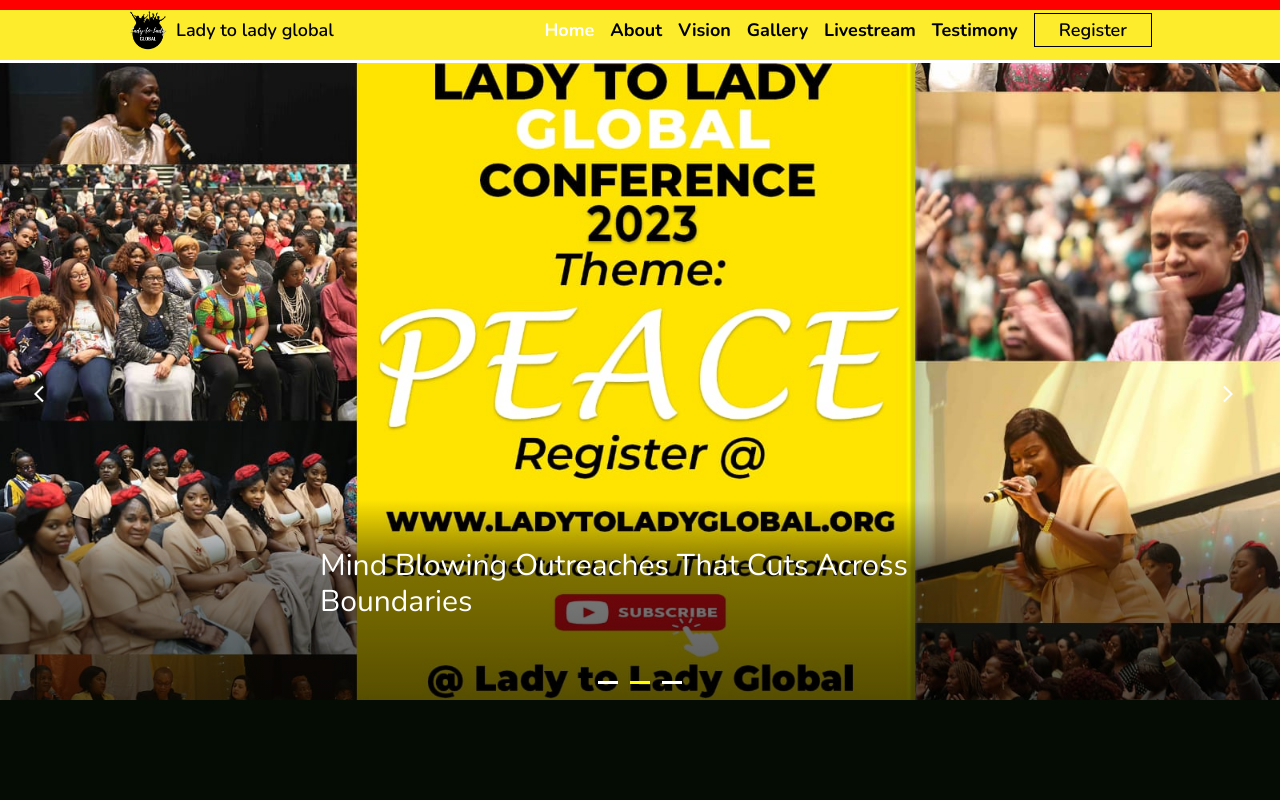
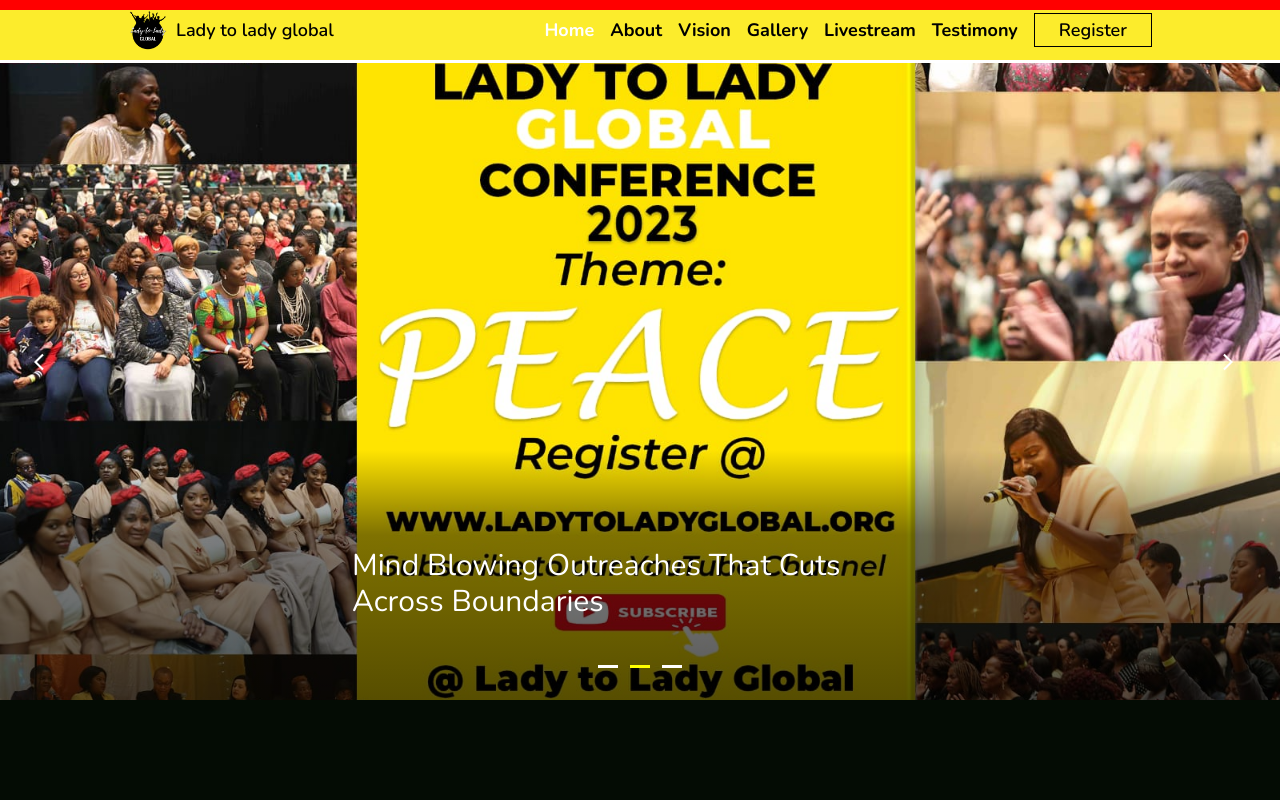
Before and after one commit to mrvicthor/clc-app, a React (Vite) app: page / in a window 1280 px wide. Shown: the top 800 px of the page. Built offline with nearby package versions, Linux system fonts and the light colour scheme.

Commit message:
updated banner text

```diff
--- a/src/components/banner/index.tsx
+++ b/src/components/banner/index.tsx
@@ -52,7 +52,7 @@
               />
               <div className="banner__text">
                 <>
-                  <h1 className=" text-2xl absolute bottom-10 overflow-hidden capitalize  text-white z-10 left-8 md:text-3xl md:bottom-20 md:left-[50%] md:-translate-x-[50%]">
+                  <h1 className=" text-2xl absolute bottom-16 overflow-hidden capitalize text-white z-10  md:text-3xl md:bottom-20 md:left-[50%] md:-translate-x-[50%]">
                     {item.text}
                   </h1>
                   <BlockIndicators
--- a/src/components/blockIndicators/index.tsx
+++ b/src/components/blockIndicators/index.tsx
@@ -16,7 +16,7 @@
   setActiveIndex,
 }: BlockProps) => {
   return (
-    <div className="blocks flex gap-3 bottom-4 left-[50%] -translate-x-[50%] absolute ">
+    <div className="blocks flex gap-3 bottom-8 left-[50%] -translate-x-[50%] absolute ">
       {items.map((item, index) => (
         <div
           onClick={() => setActiveIndex(index)}
--- a/src/components/header/index.tsx
+++ b/src/components/header/index.tsx
@@ -25,7 +25,7 @@
               />
             </Link>
             <Link to="/" spy={true} smooth={true}>
-              <span className="text-lg font-semibold cursor-pointer hover:text-white">
+              <span className="text-lg font-semibold md:text-md cursor-pointer hover:text-white">
                 Lady to lady global
               </span>
             </Link>
@@ -65,7 +65,7 @@
                 key={index}
                 className={` ${
                   item == isActive ? "active" : ""
-                }  text-2xl nav__link font-semibold cursor-pointer text-white md:text-lg md:text-black md:py-4 md:font-bold  md:border-0 capitalize md:hover:text-white`}
+                }  text-2xl nav__link font-semibold cursor-pointer text-white md:text-sm md:text-black md:py-4 md:font-bold  md:border-0 capitalize md:hover:text-white lg:text-lg`}
               >
                 {item == "gallery" ? (
                   <a
@@ -97,7 +97,7 @@
                 href="https://www.eventbrite.co.uk/e/lady-to-lady-global-conference-2023-tickets-432264032357"
                 target="_blank"
                 rel="noreferrer"
-                className="text-white border font-semibold text-2xl border-[yellow] py-1 px-6 md:text-lg md:border-black md:text-black md:hover:text-white md:hover:bg-black"
+                className="text-white border font-semibold text-2xl border-[yellow] py-1 px-6 md:text-sm md:border-black md:text-black md:hover:text-white md:hover:bg-black  lg:text-lg"
               >
                 Register
               </a>
--- a/src/index.css
+++ b/src/index.css
@@ -84,7 +84,7 @@
 
   .carousel__button {
     position: absolute;
-    top: 55%;
+    top: 50%;
     transform: translateY(-100%);
     padding: 8px 10px;
     border-radius: 50%;
@@ -104,7 +104,7 @@
   }
 
   .banner__text {
-    height: 200px;
+    height: 250px;
     position: absolute;
     margin-inline: auto;
     bottom: 0;
@@ -117,6 +117,9 @@
     );
   }
 
+  .banner__text > h1 {
+    padding-inline: 2rem;
+  }
   .arrows {
     overflow: hidden;
     z-index: 100;
```
